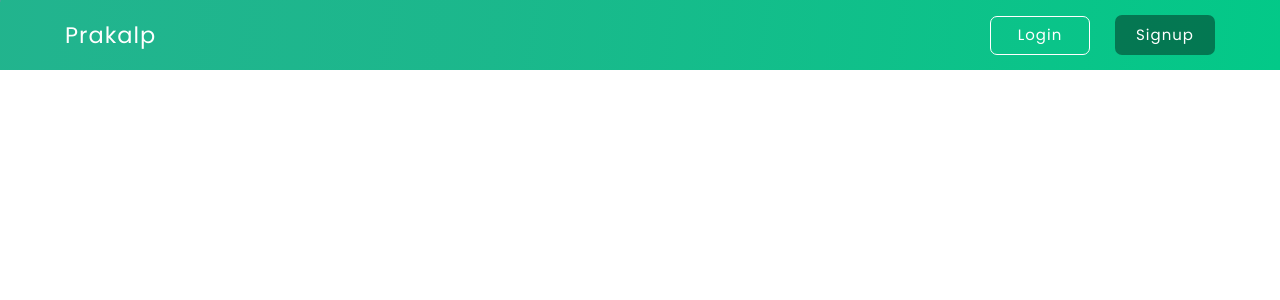
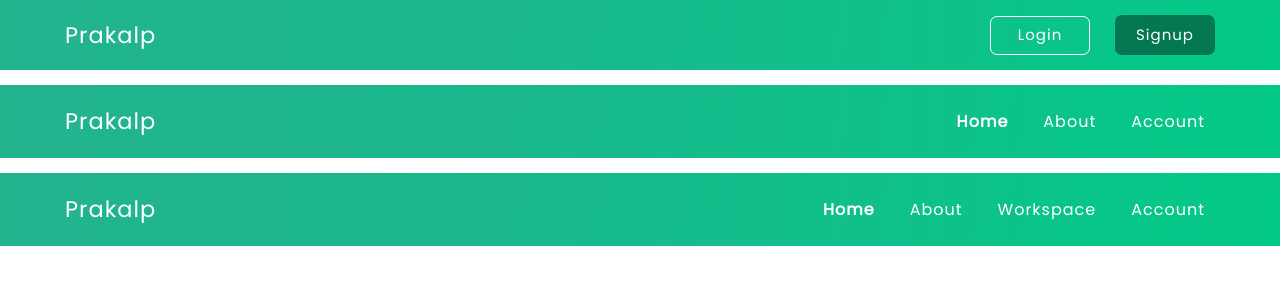
Before and after one commit to aditya-464/Prakalp_SIH_23, a React (Create React App) app in the folder client/: page / in a window 1280 px wide. Shown: the top 300 px of the page. Built offline with nearby package versions, Linux system fonts and the light colour scheme.

Commit message:
add admin and user nav component

```diff
--- a/client/src/App.js
+++ b/client/src/App.js
@@ -5,11 +5,12 @@ import Usernav from "./components/User/UserNav/Usernav";
 function App() {
   return (
     <>
-      <Navwelcome />
-      {/* <br />
-      <Adminnav />
-      <br />
-      <Usernav/> */}
+      {/* Welcome Navbar */}
+      <Navwelcome /><br />
+      {/* Admin Navbar */}
+      <Adminnav /><br />
+      {/* User Navbar */}
+      <Usernav/>
     </>
   );
 }
--- a/client/src/components/Admin/AdminNav/Adminnav.js
+++ b/client/src/components/Admin/AdminNav/Adminnav.js
@@ -1,12 +1,12 @@
 import React from "react";
 import { NavLink } from "react-router-dom";
 import styles from "./adminnav.module.css";
-import { Text, Button, Flex, Heading, Box } from "@chakra-ui/react";
+import { Text, Button, Flex, Heading, Box, HStack } from "@chakra-ui/react";
 
 export default function Navwelcome() {
   return (
     <nav className={styles.navBackground}>
-      <Flex alignItems={"center"} justifyContent={"space-between"} py={15}>
+      <Flex alignItems={"center"} justifyContent={"space-between"} py={23}>
         <NavLink to="/">
           <Heading
             as={"h1"}
@@ -16,14 +16,17 @@ export default function Navwelcome() {
             Prakalp
           </Heading>
         </NavLink>
-        <Box mr={"65px"}>
-          <Button bg="prakalp.0" height={"40px"} width={40} mr={5} className={styles.loginBtn}>
-            <Text className={styles.btnText}>Login</Text>
-          </Button>
-          <Button height={"40px"} width={40} ml={5} className={styles.signupBtn}>
-            <Text className={styles.btnText}>Signup</Text>
-          </Button>
-        </Box>
+        <HStack mr={"60px"}>
+          <NavLink to="/">
+            <Text className={styles.navText} mx={15}>Home</Text>
+          </NavLink>
+          <NavLink to="/about">
+            <Text className={styles.navText} mx={15}>About</Text>
+          </NavLink>
+          <NavLink to="/account">
+            <Text className={styles.navText} mx={15}>Account</Text>
+          </NavLink>
+        </HStack>
       </Flex>
     </nav>
   );
--- a/client/src/components/Admin/AdminNav/adminnav.module.css
+++ b/client/src/components/Admin/AdminNav/adminnav.module.css
@@ -1,27 +1,26 @@
 .navBackground {
-    background: linear-gradient(276.58deg, #03C988 0%, rgba(4, 176, 128, 0.904683) 63.02%, rgba(4, 170, 127, 0.883512) 96.35%, rgba(4, 170, 126, 0.881235) 99.94%, rgba(4, 136, 116, 0.753648) 99.95%, rgba(5, 135, 116, 0.750288) 99.96%, rgba(4, 148, 120, 0.799034) 99.97%, rgba(7, 46, 88, 0.415426) 99.98%, rgba(7, 32, 84, 0.363541) 99.99%, rgba(7, 25, 82, 0.335869) 100%, rgba(255, 255, 255, 0) 100%);
+  background: linear-gradient(
+    276.58deg,
+    #03c988 0%,
+    rgba(4, 176, 128, 0.904683) 63.02%,
+    rgba(4, 170, 127, 0.883512) 96.35%,
+    rgba(4, 170, 126, 0.881235) 99.94%,
+    rgba(4, 136, 116, 0.753648) 99.95%,
+    rgba(5, 135, 116, 0.750288) 99.96%,
+    rgba(4, 148, 120, 0.799034) 99.97%,
+    rgba(7, 46, 88, 0.415426) 99.98%,
+    rgba(7, 32, 84, 0.363541) 99.99%,
+    rgba(7, 25, 82, 0.335869) 100%,
+    rgba(255, 255, 255, 0) 100%
+  );
   color: white;
-  font-family: 'Poppins', sans-serif;
+  font-family: "Poppins", sans-serif;
 }
-.loginBtn {
-    border: 1px solid white;
-    border-radius: 7px !important;
-    font-size: 1.5rem;
-    transition: all 0.5s ease;
-    color: white !important;
+.navText {
+  font-size: 1.6rem;
+  letter-spacing: 1px;
+  font-weight: 500 !important;
 }
-.signupBtn {
-    background-color: rgba(0, 0, 0, 0.4) !important;
-    border-radius: 7px !important;
-    font-size: 1.5rem;
-    transition: all 0.5s ease;
-    color: white !important;
+.navText:hover {
+  color: #145b44 !important;
 }
-.loginBtn:hover, .signupBtn:hover {
-    background-color: rgba(0, 0, 0, 0.8) !important;
-}
-.btnText {
-    font-size: 1.5rem;
-    letter-spacing: 1px;
-    font-weight: 400 !important;
-}
--- a/client/src/components/User/UserNav/Usernav.js
+++ b/client/src/components/User/UserNav/Usernav.js
@@ -1,12 +1,12 @@
 import React from "react";
 import { NavLink } from "react-router-dom";
 import styles from "./usernav.module.css";
-import { Text, Button, Flex, Heading, Box } from "@chakra-ui/react";
+import { Text, Button, Flex, Heading, Box, HStack } from "@chakra-ui/react";
 
 export default function Navwelcome() {
   return (
     <nav className={styles.navBackground}>
-      <Flex alignItems={"center"} justifyContent={"space-between"} py={15}>
+      <Flex alignItems={"center"} justifyContent={"space-between"} py={23}>
         <NavLink to="/">
           <Heading
             as={"h1"}
@@ -16,14 +16,20 @@ export default function Navwelcome() {
             Prakalp
           </Heading>
         </NavLink>
-        <Box mr={"65px"}>
-          <Button bg="prakalp.0" height={"40px"} width={40} mr={5} className={styles.loginBtn}>
-            <Text className={styles.btnText}>Login</Text>
-          </Button>
-          <Button height={"40px"} width={40} ml={5} className={styles.signupBtn}>
-            <Text className={styles.btnText}>Signup</Text>
-          </Button>
-        </Box>
+        <HStack mr={"60px"}>
+          <NavLink to="/">
+            <Text className={styles.navText} mx={15}>Home</Text>
+          </NavLink>
+          <NavLink to="/about">
+            <Text className={styles.navText} mx={15}>About</Text>
+          </NavLink>
+          <NavLink to="/workspace">
+            <Text className={styles.navText} mx={15}>Workspace</Text>
+          </NavLink>
+          <NavLink to="/account">
+            <Text className={styles.navText} mx={15}>Account</Text>
+          </NavLink>
+        </HStack>
       </Flex>
     </nav>
   );
--- a/client/src/components/User/UserNav/usernav.module.css
+++ b/client/src/components/User/UserNav/usernav.module.css
@@ -1,27 +1,26 @@
 .navBackground {
-    background: linear-gradient(276.58deg, #03C988 0%, rgba(4, 176, 128, 0.904683) 63.02%, rgba(4, 170, 127, 0.883512) 96.35%, rgba(4, 170, 126, 0.881235) 99.94%, rgba(4, 136, 116, 0.753648) 99.95%, rgba(5, 135, 116, 0.750288) 99.96%, rgba(4, 148, 120, 0.799034) 99.97%, rgba(7, 46, 88, 0.415426) 99.98%, rgba(7, 32, 84, 0.363541) 99.99%, rgba(7, 25, 82, 0.335869) 100%, rgba(255, 255, 255, 0) 100%);
+  background: linear-gradient(
+    276.58deg,
+    #03c988 0%,
+    rgba(4, 176, 128, 0.904683) 63.02%,
+    rgba(4, 170, 127, 0.883512) 96.35%,
+    rgba(4, 170, 126, 0.881235) 99.94%,
+    rgba(4, 136, 116, 0.753648) 99.95%,
+    rgba(5, 135, 116, 0.750288) 99.96%,
+    rgba(4, 148, 120, 0.799034) 99.97%,
+    rgba(7, 46, 88, 0.415426) 99.98%,
+    rgba(7, 32, 84, 0.363541) 99.99%,
+    rgba(7, 25, 82, 0.335869) 100%,
+    rgba(255, 255, 255, 0) 100%
+  );
   color: white;
-  font-family: 'Poppins', sans-serif;
+  font-family: "Poppins", sans-serif;
 }
-.loginBtn {
-    border: 1px solid white;
-    border-radius: 7px !important;
-    font-size: 1.5rem;
-    transition: all 0.5s ease;
-    color: white !important;
+.navText {
+  font-size: 1.6rem;
+  letter-spacing: 1px;
+  font-weight: 500 !important;
 }
-.signupBtn {
-    background-color: rgba(0, 0, 0, 0.4) !important;
-    border-radius: 7px !important;
-    font-size: 1.5rem;
-    transition: all 0.5s ease;
-    color: white !important;
+.navText:hover {
+  color: #145b44 !important;
 }
-.loginBtn:hover, .signupBtn:hover {
-    background-color: rgba(0, 0, 0, 0.8) !important;
-}
-.btnText {
-    font-size: 1.5rem;
-    letter-spacing: 1px;
-    font-weight: 400 !important;
-}
--- a/client/src/index.css
+++ b/client/src/index.css
@@ -19,7 +19,9 @@ html {
   font-size: 72px;
 }
 
-
+.active > p {
+  font-weight: 600 !important;
+}
 /*
 Hero section background -
 background: linear-gradient(276.58deg, #03C988 0%, rgba(4, 176, 128, 0.904683) 63.02%, rgba(4, 170, 127, 0.883512) 96.35%, rgba(4, 170, 126, 0.881235) 99.94%, rgba(4, 136, 116, 0.753648) 99.95%, rgba(5, 135, 116, 0.750288) 99.96%, rgba(4, 148, 120, 0.799034) 99.97%, rgba(7, 46, 88, 0.415426) 99.98%, rgba(7, 32, 84, 0.363541) 99.99%, rgba(7, 25, 82, 0.335869) 100%, rgba(255, 255, 255, 0) 100%);
```
